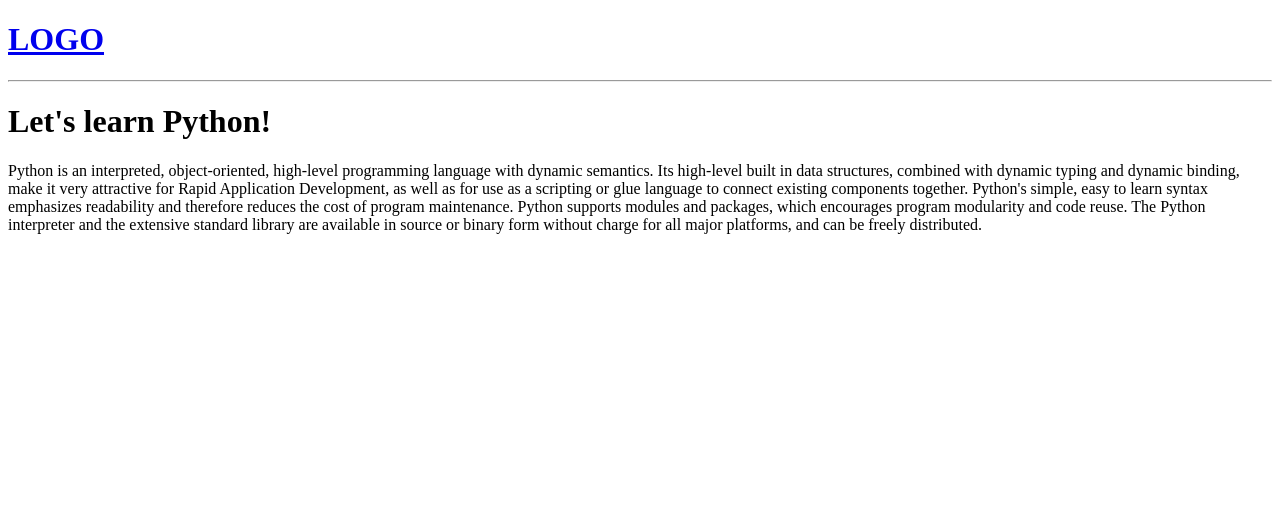
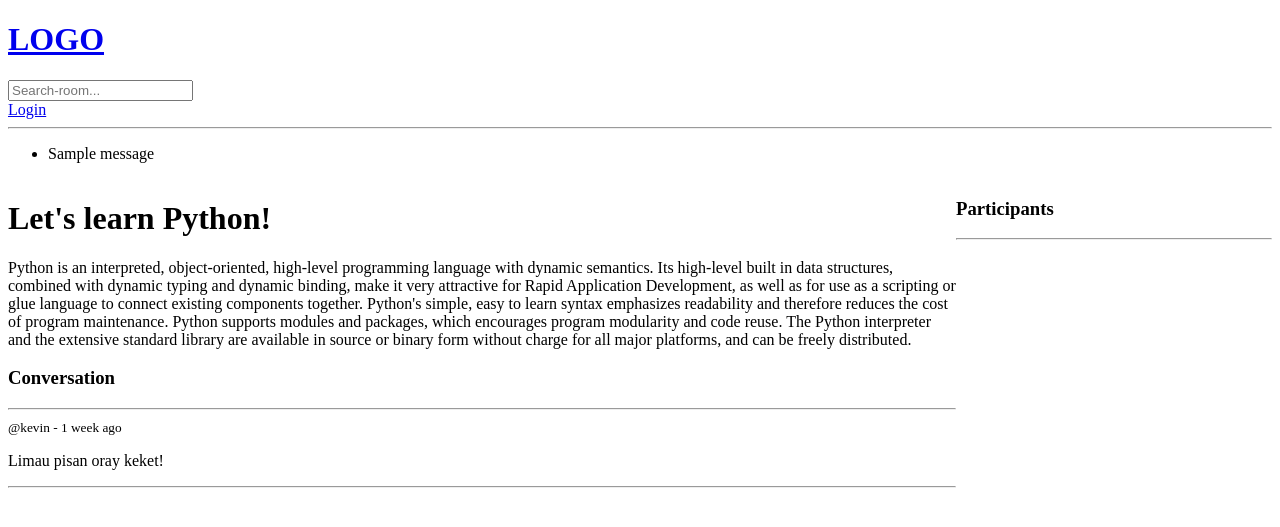
Before and after one commit to Marjan02/learn_django, a Django app: page /room/2/ in a window 1280 px wide. Shown: the top 527 px of the page. Run offline with Django 4.2, Linux system fonts and the light colour scheme; data comes from the database, SQL or seed files in the repository; both versions use the stored data as it was before the commit; tables that the repository leaves empty hold one stand-in row (values such as "Sample post"); one stand-in notice (Sample message) is shown.

Commit message:
update sikit

```diff
--- a/base/models.py
+++ b/base/models.py
@@ -16,7 +16,8 @@ class Room(models.Model):
     topic = models.ForeignKey(Topic, on_delete=models.SET_NULL, null=True)
     name = models.CharField(max_length=200)
     description = models.TextField(null=True, blank=True)
-    # participants =
+    participants = models.ManyToManyField(
+        User, related_name='participants', blank=True)  # Many to Many
     updated = models.DateTimeField(auto_now=True)
     created = models.DateTimeField(auto_now_add=True)
 
@@ -34,5 +35,8 @@ class Message(models.Model):
     updated = models.DateTimeField(auto_now=True)
     created = models.DateTimeField(auto_now_add=True)
 
+    class Meta:
+        ordering = ['-updated', '-created']
+
     def __str__(self):
         return self.body[0:50]
--- a/base/templates/base/room.html
+++ b/base/templates/base/room.html
@@ -1,6 +1,59 @@
-{% extends 'main.html' %}
+{% extends 'main.html' %} {% block content %}
 
-{% block content %}
-<h1>{{room.name}}</h1>
-<p>{{room.description}}</p>
-{% endblock  %}
+<style>
+  .room-container {
+    display: grid;
+    grid-template-columns: 3fr 1fr;
+  }
+</style>
+
+<div class="room-container">
+  <div>
+    <h1>{{room.name}}</h1>
+
+    <p>{{room.description}}</p>
+
+    <div class="comment-wrapper">
+      <h3>Conversation</h3>
+      <hr />
+
+      {% for message in room_messages %}
+      <div>
+        {% if request.user == message.user %}
+        <a href="{% url 'update-message' message.id %}">Edit</a>
+        <a href="{% url 'delete-message' message.id %}">Delete</a>
+        {% endif %}
+        <small>@{{message.user}} - {{message.created|timesince}} ago</small>
+        <p>{{message.body}}</p>
+        <hr />
+      </div>
+      {% endfor %}
+    </div>
+
+    {% if request.user.is_authenticated %}
+    <div class="comment-form">
+      <form method="POST" action="">
+        {% csrf_token %}
+        <input
+          type="text"
+          name="body"
+          placeholder="Write your message here..."
+        />
+      </form>
+    </div>
+    {% endif %}
+  </div>
+
+  <div>
+    <h3>Participants</h3>
+    <hr />
+
+    {% for user in participants %}
+    <div>
+      <p>@{{user.username}}</p>
+    </div>
+    {% endfor %}
+  </div>
+</div>
+
+{% endblock %}
--- a/base/urls.py
+++ b/base/urls.py
@@ -1,12 +1,18 @@
-from unicodedata import name
 from django.urls import path
 from . import views
 
 urlpatterns = [
+    path('login/', views.loginPage, name="login"),
+    path('logout/', views.logoutUser, name="logout"),
+    path('register/', views.registerPage, name="register"),
+
     path('', views.home, name="home"),
     path('room/<str:pk>/', views.room, name="room"),
 
     path('create-room/', views.createRoom, name="create-room"),
     path('update-room/<str:pk>/', views.updateRoom, name="update-room"),
-    path('delete-room/<str:pk>/', views.deleteRoom, name="delete-room")
+    path('delete-room/<str:pk>/', views.deleteRoom, name="delete-room"),
+    path('delete-message/<str:pk>/', views.deleteMessage, name="delete-message"),
+    path('update-message/<str:pk>/', views.updateMessage, name="update-message"),
+
 ]
--- a/base/views.py
+++ b/base/views.py
@@ -1,8 +1,13 @@
+from django.contrib import messages
 from django.http import HttpResponse
-from multiprocessing import context
 from django.shortcuts import render, redirect
-from .models import Room  # import Room class from models
-from .forms import RoomForm
+from django.db.models import Q
+from django.contrib.auth.models import User
+from django.contrib.auth import authenticate, login, logout
+from django.contrib.auth.decorators import login_required
+from django.contrib.auth.forms import UserCreationForm
+from .models import Room, Topic, Message  # import class from models
+from .forms import RoomForm, MessageForm
 
 # Create your views here.
 
@@ -13,19 +18,97 @@ from .forms import RoomForm
 # ] # kita tidak membutuhkan ini lagi karna udah ada database
 
 
+def loginPage(request):
+    page = 'login'
+    if request.user.is_authenticated:
+        return redirect(to='home')
+
+    if request.method == 'POST':
+        username = request.POST.get('username').lower()
+        password = request.POST.get('password')
+
+        try:
+            user = User.objects.get(username=username)
+        except:
+            messages.error(request, 'User does not exist')
+
+        user = authenticate(request, username=username, password=password)
+
+        if user is not None:
+            login(request, user)
+            return redirect('home')
+        else:
+            messages.error(request, 'password is wrong')
+
+    context = {'page': page}
+    return render(request, 'base/login_register.html', context)
+
+
+def logoutUser(request):
+    logout(request)
+    return redirect('home')
+
+
+def registerPage(request):
+    form = UserCreationForm()
+    if request.user.is_authenticated:
+        return redirect(to='home')
+
+    if request.method == 'POST':
+        form = UserCreationForm(request.POST)
+        if form.is_valid():
+            user = form.save(commit=False)
+            user.username = user.username.lower()
+            user.save()
+            login(request, user)
+            return redirect('home')
+        else:
+            messages.error(request, 'An error occured during registration')
+
+    context = {'form': form}
+    return render(request, 'base/login_register.html', context)
+
+
 def home(request):
-    rooms = Room.objects.all()
-    context = {'rooms': rooms}  # manggil variable
+    q = request.GET.get('q') if request.GET.get('q') != None else ''
+
+    rooms = Room.objects.filter(
+        Q(topic__name__icontains=q) |
+        Q(name__icontains=q) |
+        Q(description__icontains=q)
+    )
+
+    topics = Topic.objects.all()
+    room_count = rooms.count()
+    room_messages = Message.objects.all()
+
+    context = {'rooms': rooms, 'topics': topics,
+               'room_count': room_count, 'room_messages': room_messages}  # manggil variable
     return render(request, 'base/home.html', context)
     # return render(request, 'home.html', {'rooms': rooms}) #bisa juga gini
 
 
 def room(request, pk):
     room = Room.objects.get(id=pk)
-    context = {'room': room}
+    # ngambil dari model class Message untuk room tersebut
+    room_messages = room.message_set.all()
+    participants = room.participants.all()
+
+    if request.method == 'POST':
+        message = Message.objects.create(
+            user=request.user,
+            room=room,
+            body=request.POST.get('body')
+        )
+        room.participants.add(request.user)
+        return redirect('room', pk=room.id)
+
+    context = {'room': room, 'room_messages': room_messages,
+               'participants': participants}
     return render(request, 'base/room.html', context)
 
 
+@login_required(login_url='/login')
 def createRoom(request):
     form = RoomForm()
 
@@ -39,9 +122,14 @@ def createRoom(request):
     return render(request, 'base/room_form.html', context)
 
 
+@login_required(login_url='/login')
 def updateRoom(request, pk):
     room = Room.objects.get(id=pk)
     form = RoomForm(instance=room)
+
+    if request.user != room.host:
+        # ademin gak bisa update
+        return HttpResponse('Your are not allowed here!!')
 
     if request.method == 'POST':
         form = RoomForm(request.POST, instance=room)
@@ -53,9 +141,47 @@ def updateRoom(request, pk):
     return render(request, 'base/room_form.html', context)
 
 
+@login_required(login_url='/login')
 def deleteRoom(request, pk):
     room = Room.objects.get(id=pk)
+
+    if request.user != room.host:
+        # user lain gak akan bisa
+        return HttpResponse('Your are not allowed here!!')
+
     if request.method == 'POST':
         room.delete()
         return redirect('home')
     return render(request, 'base/delete.html', {'obj': room})
+
+
+@login_required(login_url='/login')
+def deleteMessage(request, pk):
+    message = Message.objects.get(id=pk)
+
+    if request.user != message.user:
+        # user lain gak akan bisa
+        return HttpResponse('Your are not allowed here!!')
+
+    if request.method == 'POST':
+        message.delete()
+        return redirect('home')
+    return render(request, 'base/delete.html', {'obj': message})
+
+
+@login_required(login_url='/login')
+def updateMessage(request, pk):
+    message = Message.objects.get(id=pk)
+    form = MessageForm(instance=message)
+
+    if request.user != message.user:
+        return HttpResponse('Your are not allowed here!!')
+
+    if request.method == 'POST':
+        form = MessageForm(request.POST, instance=message)
+        if form.is_valid():
+            form.save()
+            return redirect('home')
+
+    context = {'obj': message, 'form': form}
+    return render(request, 'base/edit.html', context)
--- a/templates/main.html
+++ b/templates/main.html
@@ -8,6 +8,15 @@
   </head>
   <body>
     {% include 'navbar.html' %}
+
+    {% if messages %}
+    <ul class="messages">
+        {% for message in messages %}
+        <li>{{ message }}</li>
+        {% endfor %}
+    </ul>
+    {% endif %}
+
     {% block content %}
 
     {% comment %} content {% endcomment %}
--- a/templates/navbar.html
+++ b/templates/navbar.html
@@ -2,4 +2,16 @@
   <h1>LOGO</h1>
 </a>
 
+
+<form method="GET" action="{% url 'home' %}">
+  <input type="text" name="q" placeholder="Search-room..." />
+</form>
+
+{% if request.user.is_authenticated %}
+<p>Welcome {{ user.username }}</p>
+<a href="{% url 'logout' %}">logout</a>
+{% else %}
+<a href="{% url 'login' %}">Login</a>
+{% endif %}
+
 <hr />
```
Also changed, not shown: FirstApp/settings.py (+6 -2 lines), base/forms.py (+8 -1 lines), base/templates/base/edit.html (added, +12 -0 lines), base/templates/base/home.html (+44 -2 lines), base/templates/base/login_register.html (added, +30 -0 lines), index.html (deleted, +0 -12 lines), README.md, base/migrations/0003_alter_room_options_room_participants.py (added), db.sqlite3 (deleted).
